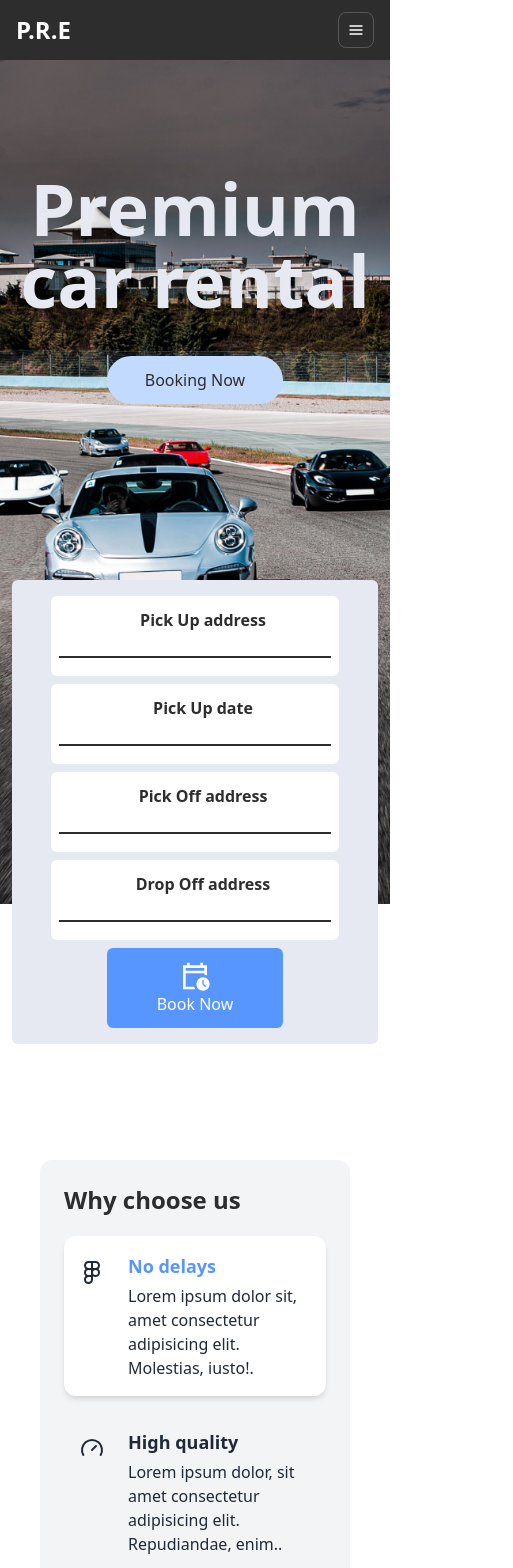
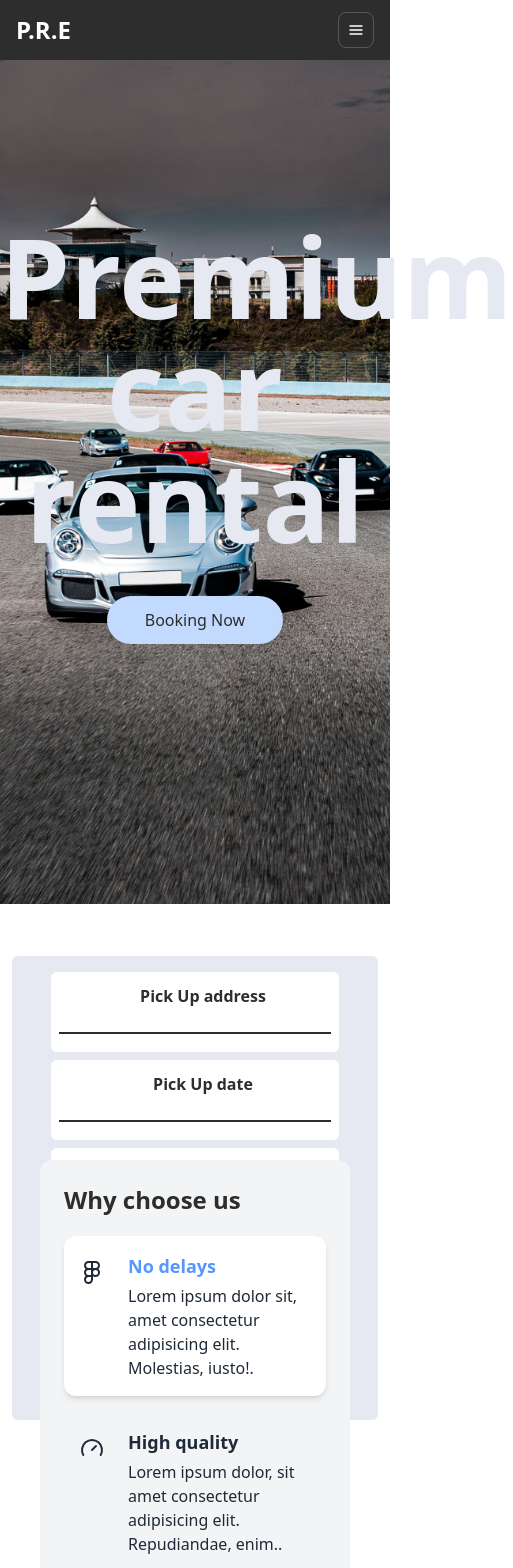
Before and after one commit to Paulhakeem/Dolph, a Nuxt app: page / in a window 390 px wide. Shown: the top 1568 px of the page, 513 px wide, since content can reach past the window. Built offline with nearby package versions, Linux system fonts and the light colour scheme.

Commit message:
Responsiveness

```diff
--- a/assets/main.css
+++ b/assets/main.css
@@ -44,4 +44,44 @@ body {
     display: flex;
     justify-content: center;
   }
+  #carsButton button {
+    width: 50%;
+    height: 40%;
+    margin-top: 3em;
+  }
+  /* footer section */
+
+  #footer {
+    max-width: 100%;
+    margin-top: 3em;
+  }
+  #footer h4{
+    text-align: center;
+  }
+  #renters {
+    margin-top: -2rem;
+  }
+
  }
+
+
+ /* big devices */
+
+ @media (max-width: 1024px) {
+    /* home */
+    #home1 {
+        padding-top: 10em;
+
+    }
+    #home1 h1{
+        font-size: 7em;
+
+    }
+
+    #homeSection {
+        padding-top: 5em;
+
+    }
+
+
+  }
--- a/components/popular.vue
+++ b/components/popular.vue
@@ -49,7 +49,7 @@
 
 
 
-      <div class="flex flex-wrap justify-center gap-4 mb-10 pt-8">
+      <div id="carsButton" class="flex flex-wrap justify-center gap-4 mb-10 pt-8">
         <div class="bg-white w-80 rounded-md">
           <h6 class="text-heading font-bold px-4 pt-3">Lamborghini Noire</h6>
           <img src="../assets/images/lamborghini.jpg" alt="" />
--- a/layouts/default.vue
+++ b/layouts/default.vue
@@ -120,7 +120,7 @@
 
     <!-- fotter section -->
 
-    <footer class="w-full max-w-[85rem] py-10 px-4 sm:px-6 lg:px-8 mx-auto">
+    <footer id="footer" class="w-full max-w-[85rem] py-10 px-4 sm:px-4 lg:px-8 mx-auto">
       <!-- Grid -->
       <div class="grid grid-cols-2 md:grid-cols-4 gap-20 mb-10">
         <div class="col-span-full hidden lg:col-span-1 lg:block">
@@ -144,7 +144,7 @@
             For Renters
           </h4>
 
-          <div class="mt-3 grid space-y-3 text-sm">
+          <div id="renters" class="mt-3 grid space-y-3 text-sm">
             <p>
               <a
                 class="inline-flex gap-x-2 text-gray-600 hover:text-gray-800 dark:text-gray-400 dark:hover:text-gray-200 dark:focus:outline-none dark:focus:ring-1 dark:focus:ring-gray-600"
@@ -199,7 +199,7 @@
             Resources
           </h4>
 
-          <div class="mt-3 grid space-y-3 text-sm">
+          <div id="renters" class="mt-3 grid space-y-3 text-sm">
             <p>
               <a
                 class="inline-flex gap-x-2 text-gray-600 hover:text-gray-800 dark:text-gray-400 dark:hover:text-gray-200 dark:focus:outline-none dark:focus:ring-1 dark:focus:ring-gray-600"
@@ -246,14 +246,14 @@
         </div>
         <!-- End Col -->
 
-        <div>
+        <div id="contacts">
           <h4
             class="text-xs font-black text-gray-900 uppercase dark:text-gray-100"
           >
             Contact Us
           </h4>
 
-          <div class="mt-3 grid space-y-3 text-sm">
+          <div id="renters" class="mt-3 grid space-y-3 text-sm">
             <p>
               <a
                 class="inline-flex gap-x-2 text-gray-600 hover:text-gray-800 dark:text-gray-400 dark:hover:text-gray-200 dark:focus:outline-none dark:focus:ring-1 dark:focus:ring-gray-600"
@@ -283,7 +283,7 @@
             +254-792-857-288
           </h4>
 
-          <div class="mt-3 grid space-y-3 text-sm">
+          <div id class="mt-3 space-y-3 text-sm">
             <p>
               <a
                 class="inline-flex gap-x-2 text-gray-600 hover:text-gray-800 dark:text-gray-400 dark:hover:text-gray-200 dark:focus:outline-none dark:focus:ring-1 dark:focus:ring-gray-600"
@@ -302,6 +302,8 @@
         </div>
         <!-- End Col -->
       </div>
+
+
       <!-- End Grid -->
 
       <div class="pt-5 mt-5 border-t border-gray-200 dark:border-gray-700">
--- a/pages/index.vue
+++ b/pages/index.vue
@@ -3,7 +3,7 @@
     <div id="home"
       class="bg-[url('../assets/images/home.jpg')] bg-cover bg-no-repeat bg-center h-screen"
     >
-      <div class="text-center pt-28 text-balance select-none mb-14">
+      <div id="home1" class="text-center pt-28 text-balance select-none mb-14">
         <h1 class="text-7xl font-black text-light stroke-white stroke-2">
           Premium car rental
         </h1>
@@ -14,7 +14,7 @@
         </button>
       </div>
 
-      <section class="px-3">
+      <section id="homeSection" class="px-3">
         <div class="bg-[#e6e9f1] w-full rounded-md h-auto mt-44">
           <div class="flex flex-wrap gap-2 py-4 justify-center">
             <div class="bg-white rounded-md w-72 h-20 justify-center">
@@ -73,7 +73,7 @@
               </div>
             </div>
 
-            <div
+            <div id='homeSectionButton'
               class="bg-blue rounded-md w-44 h-20 cursor-pointer text-center"
             >
             <div class="flex justify-center items-center pt-3">
```
